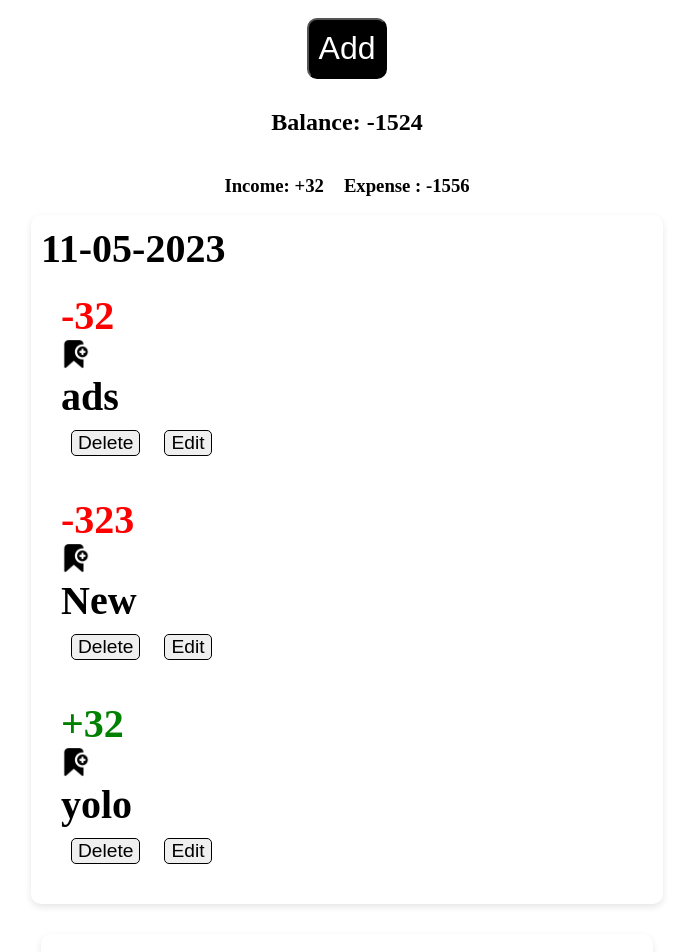
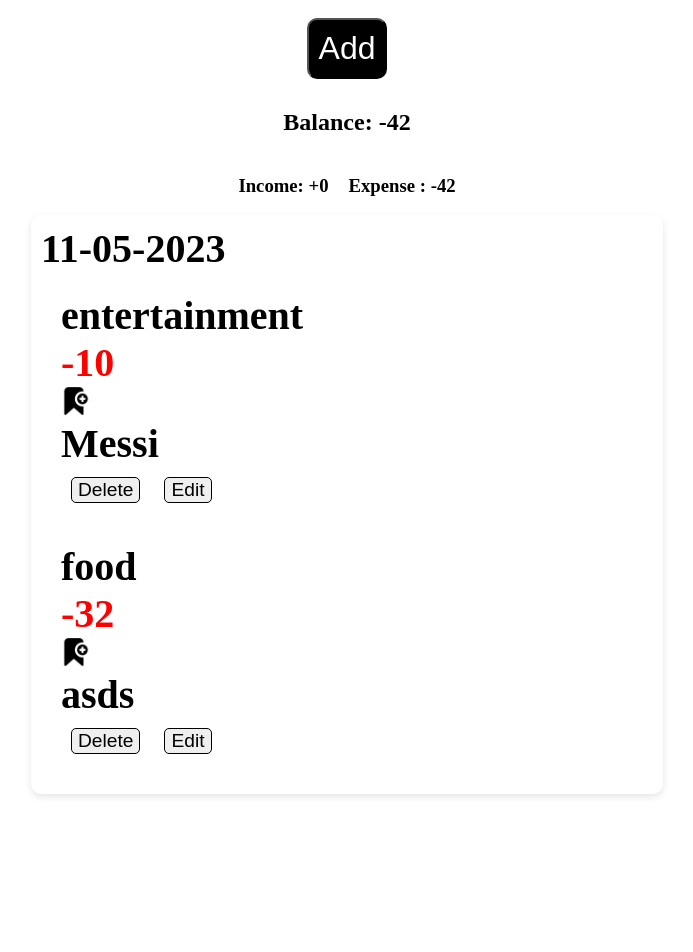
Before and after one commit to LunaticEradicator/Expense-Tracker, a React (Vite) app: page / in a window 1280 px wide. Shown: the top 952 px of the page, without its empty margins (293-986 px from the left). After the commit the page ends 802 px from the top, so only its background shows below. Built offline with nearby package versions, Linux system fonts and the light colour scheme; data requests are answered from the project's data file.

Commit message:
Add new user-input: Categories

```diff
--- a/db.json
+++ b/db.json
@@ -1,53 +1,20 @@
 {
   "books": [
     {
-      "title": "asdds",
-      "date": "2023-05-04",
-      "expense": "323",
+      "title": "Messi",
+      "date": "2023-05-11",
+      "expense": "10",
       "income": 0,
+      "categories": "entertainment",
       "id": 1
     },
     {
       "title": "asds",
-      "date": "2020-03-12",
-      "expense": "323",
-      "income": 0,
-      "id": 2
-    },
-    {
-      "title": "ads",
       "date": "2023-05-11",
       "expense": "32",
       "income": 0,
-      "id": 3
-    },
-    {
-      "title": "New",
-      "date": "2023-05-11",
-      "expense": "323",
-      "income": 0,
-      "id": 4
-    },
-    {
-      "title": "yolo",
-      "date": "2023-05-11",
-      "expense": 0,
-      "income": "32",
-      "id": 5
-    },
-    {
-      "title": "asd",
-      "date": "2015-02-21",
-      "expense": "323",
-      "income": 0,
-      "id": 6
-    },
-    {
-      "title": "sads",
-      "date": "2023-05-10",
-      "expense": "232",
-      "income": 0,
-      "id": 7
+      "categories": "food",
+      "id": 2
     }
   ]
 }
--- a/src/components/Create/CreateExpense.jsx
+++ b/src/components/Create/CreateExpense.jsx
@@ -9,17 +9,18 @@ export default function ExpenseCreate(props) {
     const [item, setItem] = useState({
         title: '',
         date: '',
-        expense: ''
+        expense: '',
+        categories: ''
     }) // to have an controlled input
 
 
     const handleSubmit = (event) => { // to submit new book
         event.preventDefault()
         //createBook Fnc
-        createBook(item.title, item.date, item.expense, 0) // 0 === income [add sum without showing Nan]
+        createBook(item.title, item.date, item.expense, 0, item.categories) // 0 === income [add sum without showing Nan]
         // erase eachBookName after submit
         setItem(prevItem => {
-            return { title: '', date: '', expense: '' }
+            return { title: '', date: '', expense: '', categories: '' }
         })
         // toggle off Create Children []
         props.setIsCreate(false)
@@ -36,7 +37,7 @@ export default function ExpenseCreate(props) {
             {props.isExpense &&
 
                 <div className="createForm-div">
-                    <form onSubmit={handleSubmit} className="createForm">
+                    <form onSubmit={handleSubmit} className="createForm" required>
                         <div className="createForm-title-div">
                             <input value={item.title} onChange={handleInput} type="text" name="title" className="createForm-title" placeholder="Title" required />
                         </div>
@@ -46,6 +47,18 @@ export default function ExpenseCreate(props) {
                         <div className="createForm-expense-div">
                             <input value={item.date} onChange={handleInput} type="date" name="date" className="createForm-date" placeholder="Date" required max={currentDate} />
                         </div>
+                        <select onChange={handleInput} name="categories" required >
+                            <option value={''} disabled selected>Categories</option>
+                            <option value="food">Food</option>
+                            <option value="clothing">Clothing</option>
+                            <option value="bills">Bills</option>
+                            <option value="transportation">Transportation</option>
+                            <option value="home">Home</option>
+                            <option value="cars">Cars</option>
+                            <option value="entertainment">Entertainment</option>
+                            <option value="insurance">Insurance</option>
+                            <option value="pet">Pet</option>
+                        </select>
                         <div className="createForm-div-button">
                             <button className="createForm-button">Submit</button>
                         </div>
--- a/src/components/Create/CreateIncome.jsx
+++ b/src/components/Create/CreateIncome.jsx
@@ -9,16 +9,18 @@ export default function IncomeCreate(props) {
     const [item, setItem] = useState({
         title: '',
         date: '',
-        income: ''
+        income: '',
+        categories: ''
+
     }) // to have an controlled input
 
 
     const handleSubmit = (event) => { // to submit new book
         event.preventDefault()
         // createBook Fnc//
-        createBook(item.title, item.date, 0, item.income)  //0 === income [add sum without showing Nan]
+        createBook(item.title, item.date, 0, item.income, item.categories)  //0 === income [add sum without showing Nan]
         setItem(prevItem => {
-            return { title: '', date: '', income: '' }
+            return { title: '', date: '', income: '', categories: '' }
         }) // erase eachBookName after submit
         props.setIsCreate(false)
     }
@@ -45,6 +47,18 @@ export default function IncomeCreate(props) {
                         <div className="createForm-expense-div">
                             <input value={item.date} onChange={handleInput} type="date" name="date" className="createForm-date" placeholder="Date" required max={currentDate} />
                         </div>
+                        <select onChange={handleInput} name="categories" required>
+                            <option disabled selected value={''} >Categories</option>
+                            <option value="salary">Salary</option>
+                            <option value="awards">Awards</option>
+                            <option value="grants">Grants</option>
+                            <option value="coupon">Coupon</option>
+                            <option value="lottery">Lottery</option>
+                            <option value="refund">Refund</option>
+                            <option value="rental">Rental</option>
+                            <option value="investment">Investment</option>
+                            <option value="others">Others</option>
+                        </select>
                         <div className="createForm-div-button">
                             <button className="createForm-button">Submit</button>
                         </div>
--- a/src/components/RUD/ExpenseListChildren/ExpenseEachNew/ExpenseEachNew.jsx
+++ b/src/components/RUD/ExpenseListChildren/ExpenseEachNew/ExpenseEachNew.jsx
@@ -21,6 +21,7 @@ export default function BookEach(props) {
                     <div>
                         <div className="bookEach-header">
                             <h1>{props.date.split('-').reverse().join('-')}</h1> {/* reverse to dd-mm-yy format */}
+                            <h1>{props.categories}</h1> {/* reverse to dd-mm-yy format */}
                             {props.expense !== '' && props.income === 0 && <h1 style={{ color: 'red' }}>-{props.expense}</h1>}
                             {props.income !== '' && props.expense === 0 && <h1 style={{ color: 'green' }}>+{props.income}</h1>}
                         </div>
--- a/src/components/RUD/ExpenseListChildren/ExpenseEachRepeat/ExpenseEachRepeating.jsx
+++ b/src/components/RUD/ExpenseListChildren/ExpenseEachRepeat/ExpenseEachRepeating.jsx
@@ -20,7 +20,7 @@ export default function ExpenseEachRepeating(props) {
                 // ---------------------------------------
                 toggleEdit === false ?          // display title and buttons
                     <div>
-                        {/* {props.date !== props.duplicate && <h1>{props.date}</h1>} */}
+                        <h1>{props.categories}</h1>
                         <div className="duplicateItem-header">
                             {props.expense !== '' && props.income === 0 && <h1 style={{ color: 'red' }}>-{props.expense}</h1>}
                             {props.income !== '' && props.expense === 0 && <h1 style={{ color: 'green' }}>+{props.income}</h1>}
@@ -38,6 +38,6 @@ export default function ExpenseEachRepeating(props) {
                     <ExpenseEdit toggleEditFnc={toggleEditFnc} {...props} />
                 // ---------------------------------------
             }
-        </div>
+        </div >
     )
 }
--- a/src/components/RUD/ExpenseListChildren/ExpenseEdit.jsx
+++ b/src/components/RUD/ExpenseListChildren/ExpenseEdit.jsx
@@ -9,14 +9,16 @@ export default function BookEdit(props) {
         editTitle: props.title,
         editDate: props.date,
         editExpense: props.expense,
-        editIncome: props.income
+        editIncome: props.income,
+        editCategories: props.categories
     })
+    console.log(`--Edit Book--`)
     console.log(editBook)
 
     const handleEditSubmit = (event) => {
         event.preventDefault();
         props.toggleEditFnc() // toggle edit menu
-        editBookById(props.id, editBook.editTitle, editBook.editDate, editBook.editExpense, editBook.editIncome) // change the edit state [called from app.jsx [editBook FNC]]
+        editBookById(props.id, editBook.editTitle, editBook.editDate, editBook.editExpense, editBook.editIncome, editBook.editCategories) // change the edit state [called from app.jsx [editBook FNC]]
     }
 
     function handleInput(event) {
@@ -35,10 +37,38 @@ export default function BookEdit(props) {
                     {editBook.editExpense === 0 // by default we set expense and income to 0 if they are not selected
                         ?
                         // display income and disable expense if editExpense === [0]
-                        <input onChange={handleInput} className="bookEdit-amount" name="editIncome" type="number" defaultValue={editBook.editIncome} />
+                        <>
+                            <input onChange={handleInput} className="bookEdit-amount" name="editIncome" type="number" defaultValue={editBook.editIncome} />
+                            <select onChange={handleInput} name="editCategories" defaultValue={editBook.editCategories} required>
+                                <option disabled value={''} >Categories</option>
+                                <option value="salary">Salary</option>
+                                <option value="awards">Awards</option>
+                                <option value="grants">Grants</option>
+                                <option value="coupon">Coupon</option>
+                                <option value="lottery">Lottery</option>
+                                <option value="refund">Refund</option>
+                                <option value="rental">Rental</option>
+                                <option value="investment">Investment</option>
+                                <option value="others">Others</option>
+                            </select>
+                        </>
                         :
                         // display expense and disable income if editExpense !== [0]
-                        <input onChange={handleInput} className="bookEdit-amount" name="editExpense" type="number" defaultValue={editBook.editExpense} />
+                        <>
+                            <input onChange={handleInput} className="bookEdit-amount" name="editExpense" type="number" defaultValue={editBook.editExpense} />
+                            <select onChange={handleInput} name="editCategories" required defaultValue={editBook.editCategories}  >
+                                <option value={''} disabled >Categories</option>
+                                <option value="food">Food</option>
+                                <option value="clothing">Clothing</option>
+                                <option value="bills">Bills</option>
+                                <option value="transportation">Transportation</option>
+                                <option value="home">Home</option>
+                                <option value="cars">Cars</option>
+                                <option value="entertainment">Entertainment</option>
+                                <option value="insurance">Insurance</option>
+                                <option value="pet">Pet</option>
+                            </select>
+                        </>
                     }
                     <button onClick={handleEditSubmit} className="saveBtn">Save</button>
                 </div>
--- a/src/context/Expense.jsx
+++ b/src/context/Expense.jsx
@@ -5,6 +5,7 @@ const BookContext = createContext();
 
 function Provider({ children }) {
     const [books, setBooks] = useState([])
+    console.log(books)
 
     books.sort((a, b) => {                      // sort books by date
         a = parseInt(a.date.split('-').join(''));
@@ -19,24 +20,26 @@ function Provider({ children }) {
     }, [])
 
 
-    const createBook = async (itemTitle, itemDate, itemExpense, itemIncome) => {  // to create book [post]
+    const createBook = async (itemTitle, itemDate, itemExpense, itemIncome, itemCategories) => {  // to create book [post]
         const response = await axios.post("http://localhost:8000/books", {
             title: itemTitle,
             date: itemDate,
             expense: itemExpense,
-            income: itemIncome
+            income: itemIncome,
+            categories: itemCategories
         })
         setBooks([response.data, ...books]) // response.data is the data we are storing [see db.json]
         console.log(response)
         // console.log(response.date)
     }
 
-    const editBookById = async (id, editTitle, editDate, editExpense, editIncome) => {
+    const editBookById = async (id, editTitle, editDate, editExpense, editIncome, editCategories) => {
         const response = await axios.put(`http://localhost:8000/books/${id}`, {
             title: editTitle,
             date: editDate,
             expense: editExpense,
             income: editIncome,
+            categories: editCategories
         })
         setBooks(prevBooks => prevBooks.map(item => {
             // return item.id === id ? { ...item, title: newTitle } : item // instead of getting just one updated value [title]
--- a/src/main.css
+++ b/src/main.css
@@ -9,6 +9,17 @@ input[type="text"]::placeholder {
 
 input[type="number"]::placeholder {
     text-align: center;
+}
+
+input::-webkit-outer-spin-button,
+input::-webkit-inner-spin-button {
+    -webkit-appearance: none;
+    margin: 0;
+}
+
+/* Firefox */
+input[type=number] {
+    -moz-appearance: textfield;
 }
 
 .app {
```
